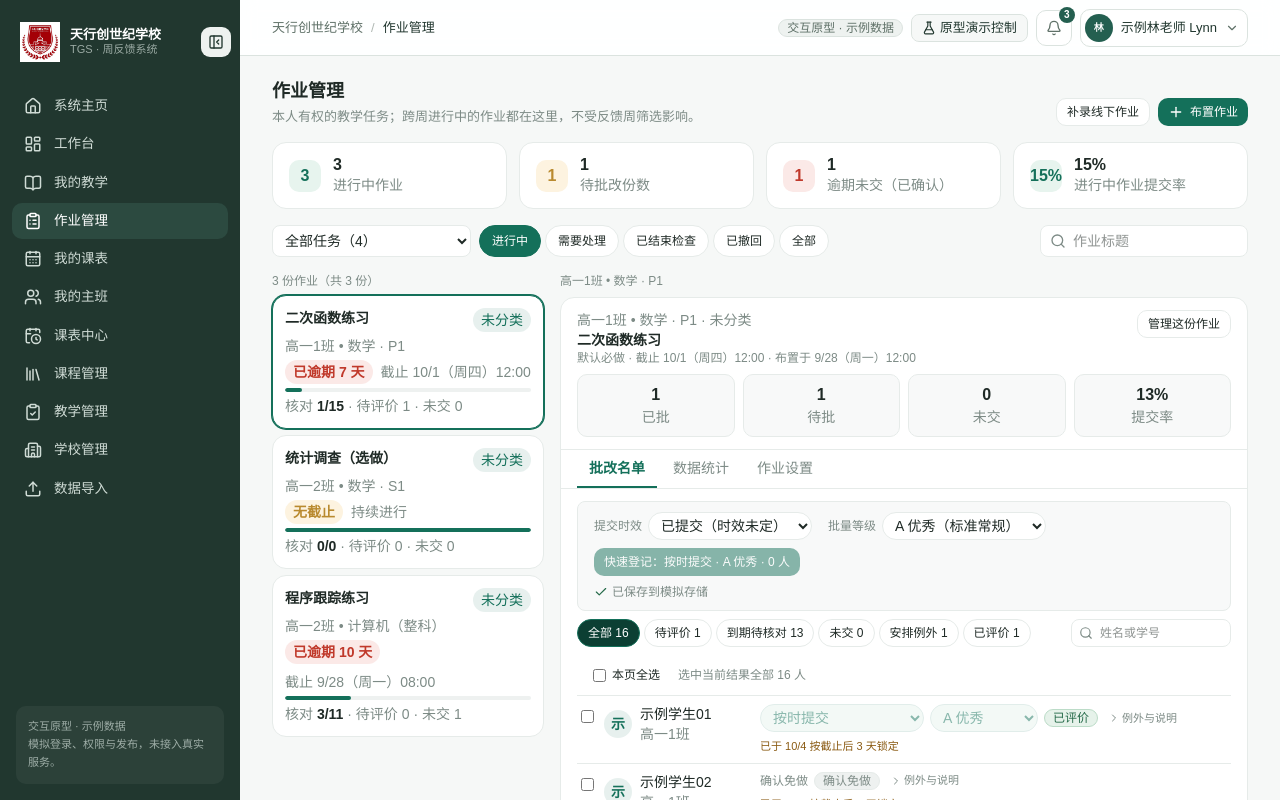
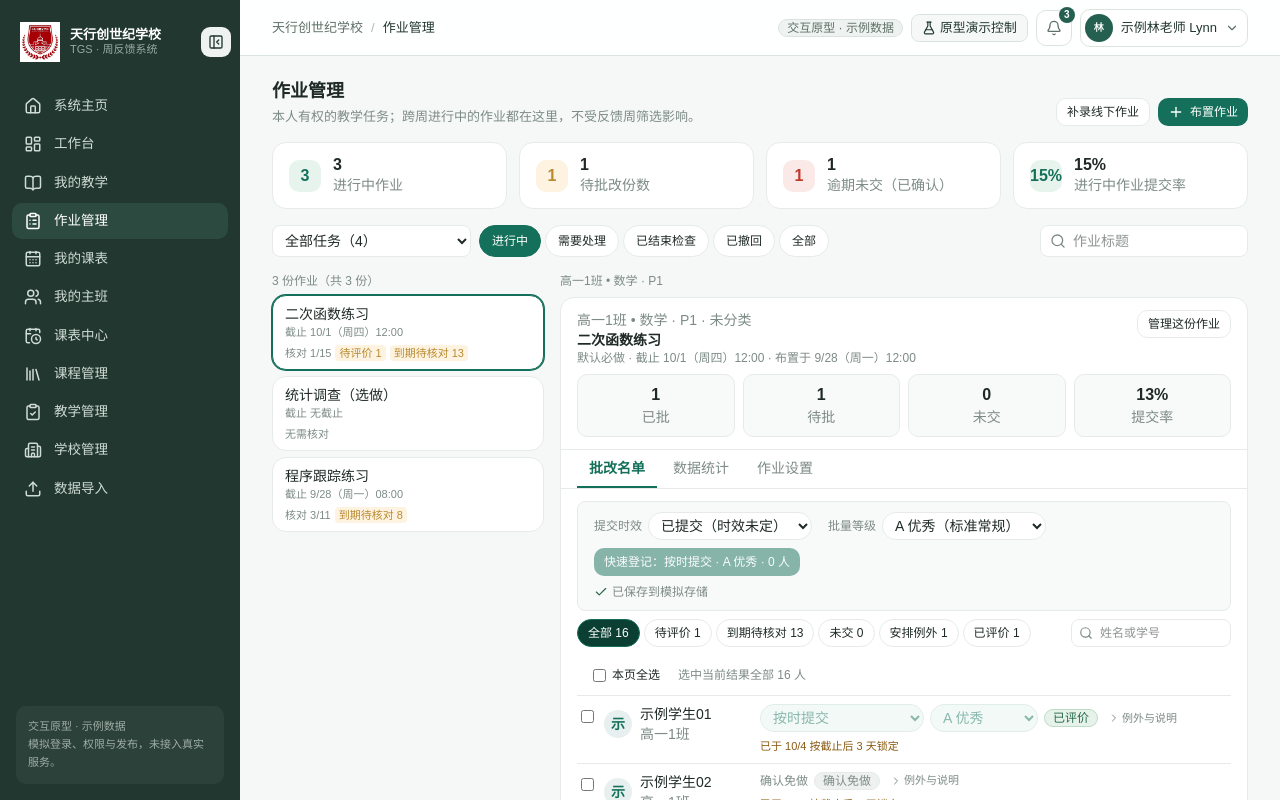
Before and after one commit to codeandroad/wfb-v3, a Next.js app: page /homework in a window 1280 px wide. Shown: the top 800 px of the page. Built offline with nearby package versions, Linux system fonts and the light colour scheme; a web font is replaced by a local one.

Commit message:
Reuse teaching homework list cards in homework management

```diff
--- a/components/mt/homework-center.tsx
+++ b/components/mt/homework-center.tsx
@@ -1,8 +1,8 @@
 "use client"
 
 import { EmptyState, PageHeader } from "@/components/kit"
-import { HomeworkOverview, HomeworkAssignmentCard } from "@/components/mt/homework-dashboard"
-import { AssignForm, HwReview, type AssignMode } from "@/components/mt/homework"
+import { HomeworkOverview } from "@/components/mt/homework-dashboard"
+import { AssignForm, HwListItem, HwReview, type AssignMode } from "@/components/mt/homework"
 import { MtLoading } from "@/components/mt/shared"
 import { Btn, Modal } from "@/components/mt/ui"
 import { permittedTasks, useTeacherId } from "@/lib/mt/derive"
@@ -148,14 +148,11 @@ export function HomeworkCenter() {
             <p className="rounded-lg border border-dashed border-border px-3 py-6 text-center text-xs text-muted-foreground">没有符合条件的作业</p>
           ) : (
             <ul className="flex flex-col gap-1.5">
-              {list.map((a) => {
-                const t = taskById(a.taskId)
-                return (
-                  <li key={a.id}>
-                    <HomeworkAssignmentCard a={a} active={a.id === open?.id} nowTs={nowTs} onClick={() => setParams({ hw: a.id, stu: null })} />
-                  </li>
-                )
-              })}
+              {list.map((a) => (
+                <li key={a.id}>
+                  <HwListItem a={a} active={a.id === open?.id} onClick={() => setParams({ hw: a.id, stu: null })} />
+                </li>
+              ))}
             </ul>
           )}
         </section>
```
